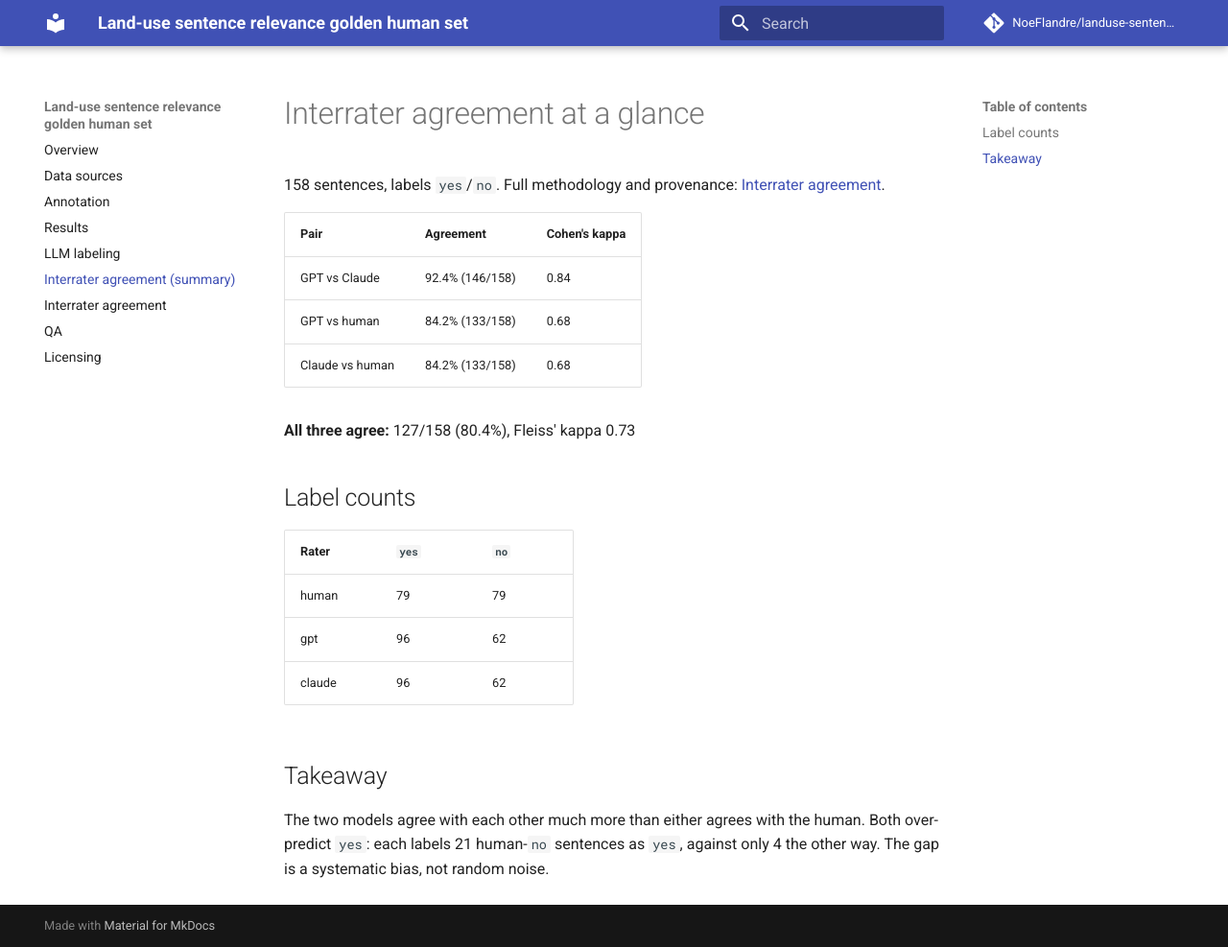
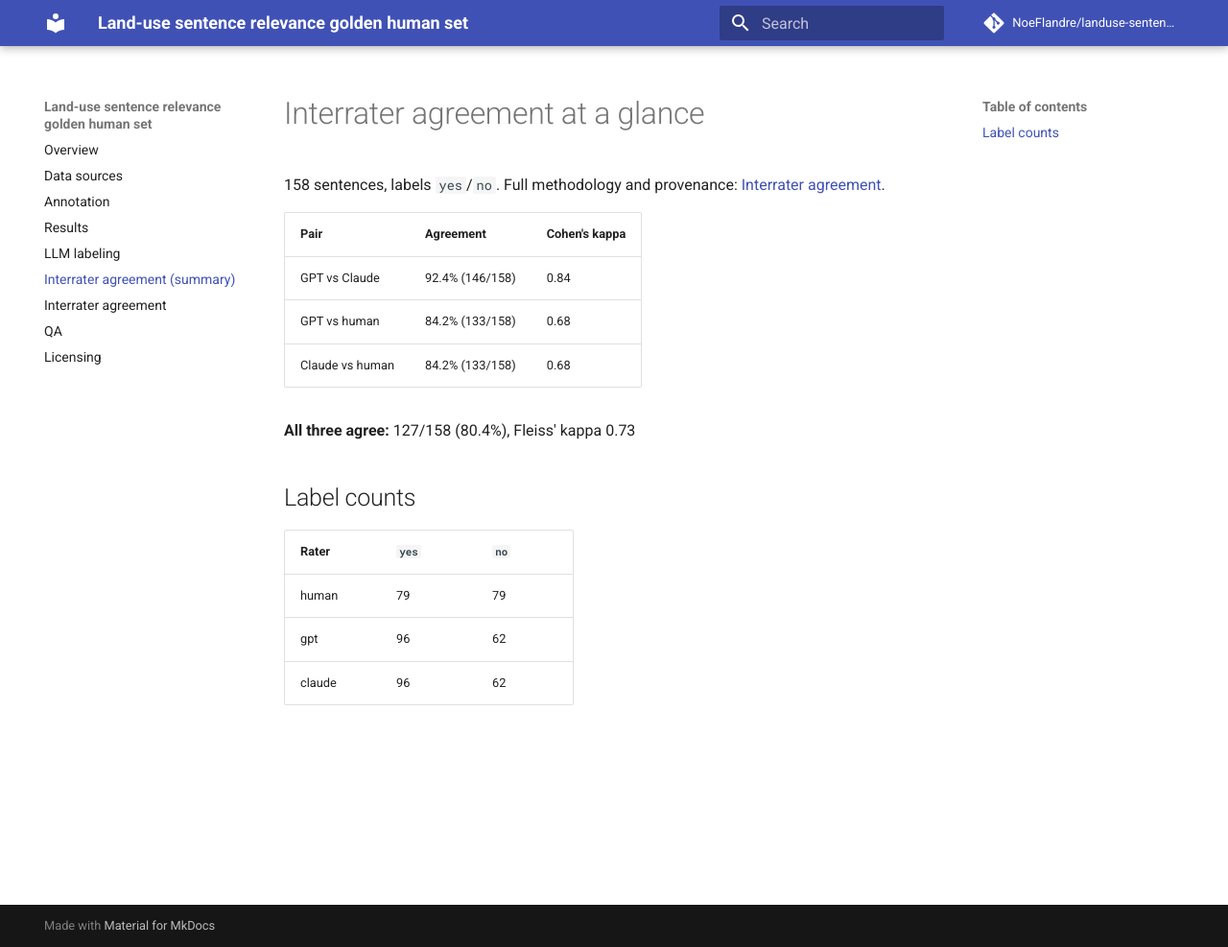
Before and after one commit to NoeFlandre/landuse-sentence-relevance-golden-human-set, an MkDocs documentation site: the page built from docs/interrater-agreement-summary.md, in a window 1280 px wide and 987 px high. Shown: the whole window at 96% size. Built offline with MkDocs 1.6.1 and Material for MkDocs 9.7.7, drawn with Linux system fonts in a browser that asks for light colours; comment, search, counter and statistics services are not loaded.

Commit message:
docs: drop the takeaway section from the agreement summary
Co-Authored-By: Claude Opus 5 <noreply@anthropic.com>

```diff
--- a/docs/interrater-agreement-summary.md
+++ b/docs/interrater-agreement-summary.md
@@ -17,7 +17,3 @@
 | human | 79 | 79 |
 | gpt | 96 | 62 |
 | claude | 96 | 62 |
-
-## Takeaway
-
-The two models agree with each other much more than either agrees with the human. Both over-predict `yes`: each labels 21 human-`no` sentences as `yes`, against only 4 the other way. The gap is a systematic bias, not random noise.
```
